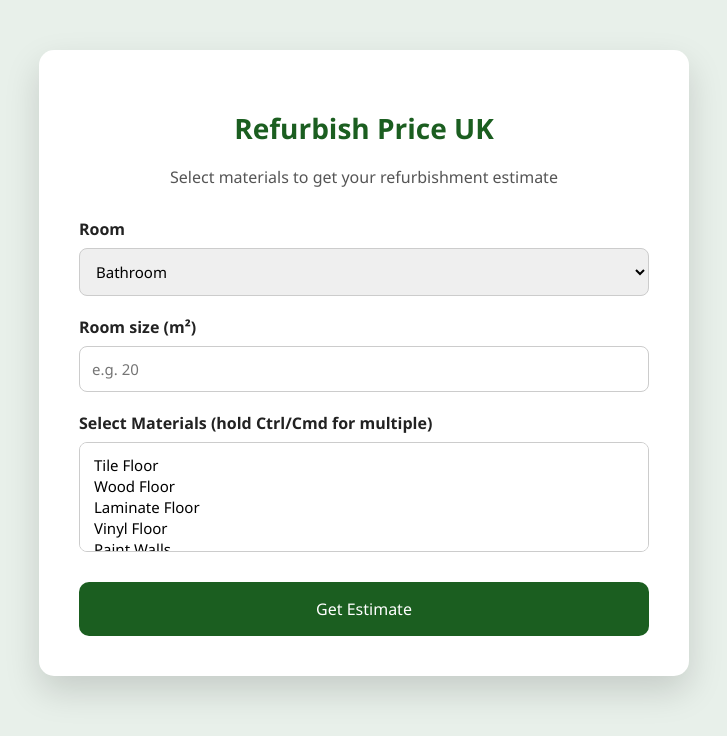
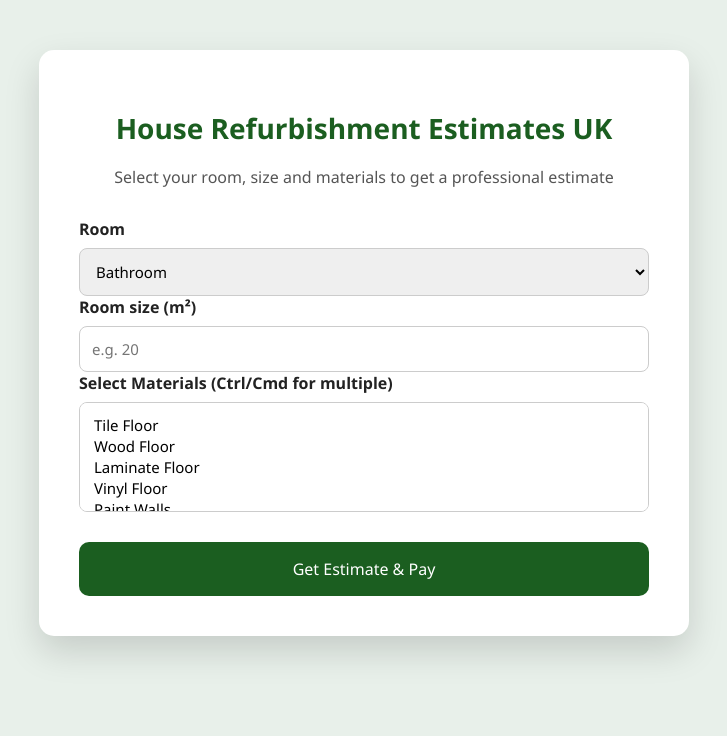
Before and after one commit to andrei942/refurbish-price-uk, a plain HTML site: page index.html in a window 1280 px wide. Shown: the whole page, without its empty margins (276-1003 px from the left). Drawn offline with Linux system fonts and the light colour scheme; a script that the page names is missing.

Commit message:
Update index.html

```diff
--- a/index.html
+++ b/index.html
@@ -2,7 +2,7 @@
 <html lang="en">
 <head>
 <meta charset="UTF-8">
-  <title>Refurbish Price UK</title>
+<title>House Refurbishment Estimates UK</title>
 <meta name="viewport" content="width=device-width, initial-scale=1">
 <link rel="stylesheet" href="style.css">
 <script src="https://js.stripe.com/v3/"></script>
@@ -10,11 +10,9 @@
 <body>
 
 <div class="container">
+  <h1 class="title">House Refurbishment Estimates UK</h1>
+  <p class="subtitle">Select your room, size and materials to get a professional estimate</p>
 
-  <h1 class="title">Refurbish Price UK</h1>
-  <p class="subtitle">Select materials to get your refurbishment estimate</p>
-
-  <div class="form-group">
   <label>Room</label>
   <select id="room">
     <option>Bathroom</option>
@@ -22,15 +20,11 @@
     <option>Bedroom</option>
     <option>Living Room</option>
   </select>
-  </div>
 
-  <div class="form-group">
   <label>Room size (m²)</label>
   <input type="number" id="size" placeholder="e.g. 20">
-  </div>
 
-  <div class="form-group">
-    <label>Select Materials (hold Ctrl/Cmd for multiple)</label>
+  <label>Select Materials (Ctrl/Cmd for multiple)</label>
   <select id="materials" multiple>
     <option value="tile_floor">Tile Floor</option>
     <option value="wood_floor">Wood Floor</option>
@@ -40,13 +34,11 @@
     <option value="wallpaper">Wallpaper</option>
     <option value="wall_tile">Wall Tile</option>
     <option value="paint_ceiling">Paint Ceiling</option>
-      <option value="door">Door (per unit)</option>
-      <option value="window">Window (per unit)</option>
+    <option value="door">Door</option>
+    <option value="window">Window</option>
   </select>
-  </div>
 
-  <button id="estimateBtn">Get Estimate</button>
-
+  <button id="estimateBtn">Get Estimate & Pay</button>
 </div>
 
 <script src="script.js"></script>
```
Lines whose indentation alone changed are shown as unchanged.
